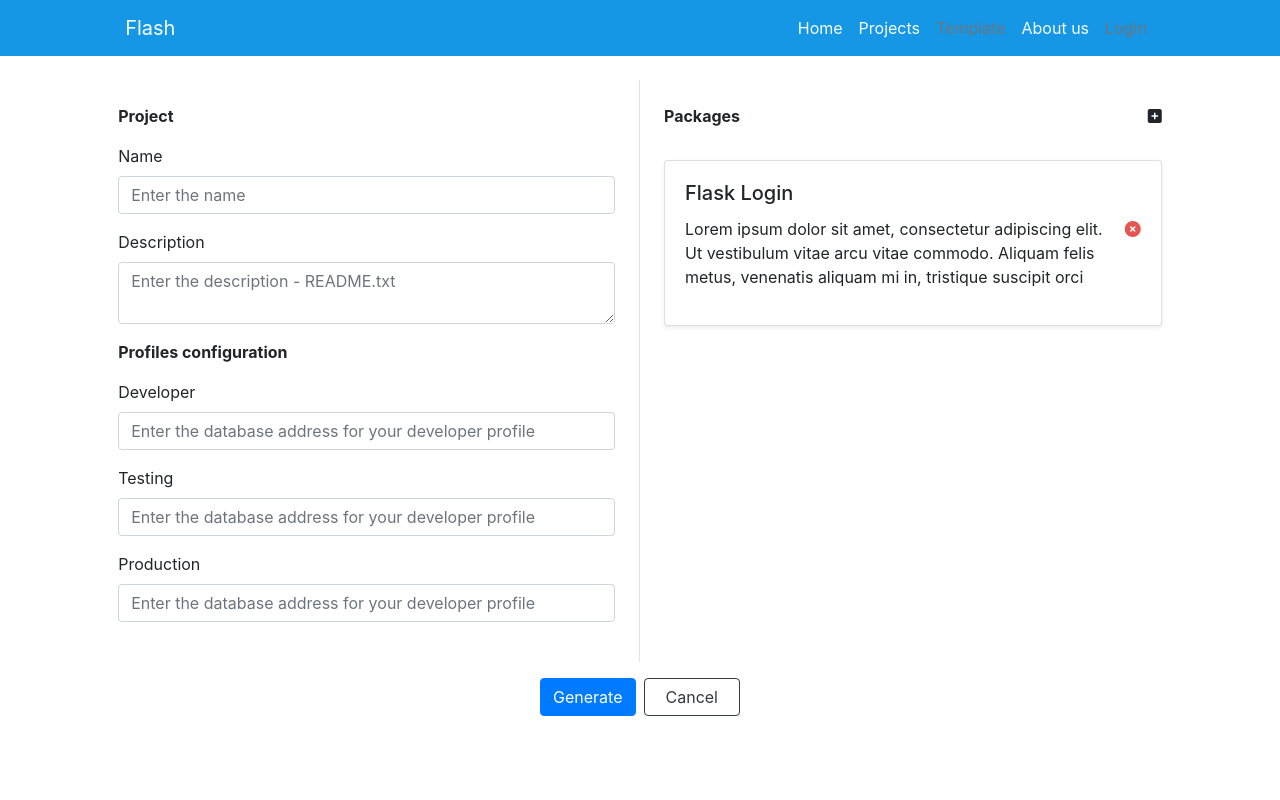
After one commit to DavidIriondo/Flash, a Spring Boot app: page /flash/v1/project in a window 1280 px wide. The commit adds this page. Run offline with Spring Boot 4, Linux system fonts and the light colour scheme; some libraries are stand-ins or nearby versions.

Commit message:
Building project page structure
Everything go well at the moment

```diff
--- /dev/null
+++ b/flash/src/main/java/com/project/flash/controllers/ProjectController.java
@@ -0,0 +1,6 @@
+package com.project.flash.controllers;
+
+public interface ProjectController {
+
+    String projectPage();
+}
--- /dev/null
+++ b/flash/src/main/java/com/project/flash/controllers/impl/ProjectControllerImpl.java
@@ -0,0 +1,20 @@
+package com.project.flash.controllers.impl;
+
+import com.project.flash.controllers.ProjectController;
+import com.project.flash.utils.constants.WebConstants;
+
+import org.springframework.stereotype.Controller;
+import org.springframework.web.bind.annotation.GetMapping;
+import org.springframework.web.bind.annotation.RequestMapping;
+
+@Controller
+@RequestMapping(WebConstants.APPLICATION_NAME + WebConstants.API_VERSION_1 + WebConstants.PROJECT_PAGE)
+public class ProjectControllerImpl implements ProjectController{
+
+    @Override
+    @GetMapping()
+    public String projectPage() {
+        // TODO Auto-generated method stub
+        return "project/project";
+    }
+}
--- a/flash/src/main/java/com/project/flash/utils/constants/WebConstants.java
+++ b/flash/src/main/java/com/project/flash/utils/constants/WebConstants.java
@@ -9,6 +9,7 @@ public class WebConstants {
     //Specific resource
     public static final String HOME_PAGE = "/home";
     public static final String ABOUT_PAGE = "/about-us";
+    public static final String PROJECT_PAGE = "/project";
 
     //Resources
     public static final String RESOURCE_ID = "/{id}";
--- a/flash/src/main/resources/templates/about-us/about-us.html
+++ b/flash/src/main/resources/templates/about-us/about-us.html
@@ -1,14 +1,14 @@
 <!DOCTYPE html>
 <html lang="en">
 <head>
-    <th:block th:replace="templates/main :: main-head">
+    <th:block th:replace="fragments/main :: main-head">
     </th:block>
     <link rel="stylesheet" href="/css/about-us.css">
 </head>
 <body>
     <div class="container-flow h-100 white-flash-b">
             <!--MENU-->
-        <div th:replace="templates/main :: main-menu"></div>
+        <div th:replace="fragments/main :: main-menu"></div>
         <div class="w100"></div>
         <div class="row  justify-content-center h-75 ">
             <div class="w-100"></div>
@@ -32,5 +32,6 @@
             </div>
         </div>
     </div>
+    <th:block th:replace="fragments/main :: main-bootstrap-scripts"></th:block>
 </body>
 </html>
--- a/flash/src/main/resources/templates/templates/main.html
+++ b/flash/src/main/resources/templates/fragments/main.html
@@ -30,10 +30,10 @@
                 <div class="collapse navbar-collapse justify-content-end" id="menu">
                     <nav class="navbar-nav">
                     <a class="nav-link white-flash-c" href="/flash/v1/home">Home</a>
-                    <a class="nav-link white-flash-c" href="#">Projects</a>
-                    <a class="nav-link white-flash-c" href="#">Template</a>
+                    <a class="nav-link white-flash-c" href="/flash/v1/project">Projects</a>
+                    <a class="nav-link white-flash-c disabled" href="#">Template</a>
                     <a class="nav-link white-flash-c" href="/flash/v1/about-us">About us</a>
-                    <a class="nav-link white-flash-c" href="#">Login</a>
+                    <a class="nav-link white-flash-c disabled" href="#">Login</a>
                     </nav>
                 </div>
             </nav>
@@ -42,10 +42,10 @@
         <!--Main content-->
     </div>
 
-
-
-<script src="https://cdnjs.cloudflare.com/ajax/libs/jquery/3.5.1/jquery.slim.min.js"></script>
-<script src="https://cdnjs.cloudflare.com/ajax/libs/popper.js/1.16.1/umd/popper.min.js"></script>
-<script src="https://cdnjs.cloudflare.com/ajax/libs/twitter-bootstrap/4.6.0/js/bootstrap.min.js"></script>
+    <th:block th:fragment="main-bootstrap-scripts">
+        <script src="https://cdnjs.cloudflare.com/ajax/libs/jquery/3.5.1/jquery.slim.min.js"></script>
+    <script src="https://cdnjs.cloudflare.com/ajax/libs/popper.js/1.16.1/umd/popper.min.js"></script>
+    <script src="https://cdnjs.cloudflare.com/ajax/libs/twitter-bootstrap/4.6.0/js/bootstrap.min.js"></script>
+    </th:block>
 </body>
 </html>
--- /dev/null
+++ b/flash/src/main/resources/templates/project/project.html
@@ -0,0 +1,88 @@
+<!DOCTYPE html>
+<html lang="en">
+<head>
+    <meta charset="UTF-8">
+    <meta name="viewport" content="width=device-width, initial-scale=1.0">
+    <meta http-equiv="X-UA-Compatible" content="ie=edge">
+    <meta name="Description" content="Enter your description here"/>
+    <link rel="stylesheet" href="https://cdnjs.cloudflare.com/ajax/libs/twitter-bootstrap/4.6.0/css/bootstrap.min.css">
+    <link rel="stylesheet" href="https://cdnjs.cloudflare.com/ajax/libs/font-awesome/5.15.4/css/all.min.css">
+    <link rel="stylesheet" href="/css/project.css">
+    <link rel="stylesheet" href="/css/constants.css">
+    <link rel="stylesheet" href="/css/main.css">
+    <title>Flash</title>
+</head>
+<body>
+    <div class="container-flow">
+        <!--MENU NAVBAR-->
+        <div th:replace="fragments/main :: main-menu"></div>
+        <!--MAIN CONTENT-->
+        <div class="row justify-content-center">
+            <!--FORM-->
+            <div class="col-lg-5 border-right flex-column p-4 mt-4">
+                <form>
+                    <p class="font-weight-bold">Project</p>
+                    <div class="form-group">
+                      <label>Name</label>
+                      <input type="text" class="form-control text-truncate" placeholder="Enter the name">
+                    </div>
+                    <div class="form-group">
+                      <label>Description</label>
+                      <textarea type="text" class="form-control text-truncate" placeholder="Enter the description - README.txt"></textarea>
+                    </div>
+                    <p class="font-weight-bold">Profiles configuration</p>
+                    <div class="form-group">
+                        <label for="">Developer</label>
+                        <input type="text" class="form-control text-truncate" placeholder="Enter the database address for your developer profile">
+                    </div>
+                    <div class="form-group">
+                        <label for="">Testing</label>
+                        <input type="text" class="form-control text-truncate" placeholder="Enter the database address for your developer profile">
+                    </div>
+                    <div class="form-group">
+                        <label for="">Production</label>
+                        <input type="text" class="form-control text-truncate" placeholder="Enter the database address for your developer profile">
+                    </div>
+                  </form>
+            </div>
+            <!--PAKAGES-->
+            <div class="col-lg-5 p-4 mt-4">
+                <div class="d-flex justify-content-between">
+                    <p class="font-weight-bold">Packages</p>
+                    <p><i class="fas fa-plus-square"></i></p>
+                </div>
+                <div class=" mt-3" id="packages-container">
+                    <!--CARDS-->
+                    <div class="card shadow-sm">
+                        <div class="card-body">
+                            <h5 class="card-title">Flask Login</h5>
+                            <div class="d-flex justify-content-between">
+                                <p class="card-text mr-2">
+                                    Lorem ipsum dolor sit amet, consectetur adipiscing elit.
+                                     Ut vestibulum vitae arcu vitae commodo. Aliquam felis metus, venenatis aliquam mi in,
+                                      tristique suscipit orci
+                                </p>
+                                <p>
+                                    <i class="fas fa-times-circle red-flash-c"></i>
+                                </p>
+                            </div>
+                        </div>
+                    </div>
+
+                </div>
+            </div>
+        </div>
+        <!--BUTTONS-->
+        <div class="row justify-content-center">
+            <div class="col-lg-3  mt-3 ">
+                <div class=" align-items-center d-flex justify-content-center">
+                    <button type="button" class="btn btn-primary mr-2">Generate</button>
+                    <button type="button" class="btn btn-outline-dark">&nbsp Cancel &nbsp</button>
+                </div>
+            </div>
+        </div>
+    </div>
+    <th:block th:replace="fragments/main :: main-bootstrap-scripts"></th:block>
+    <script src="https://kit.fontawesome.com/dc6611e35b.js" crossorigin="anonymous"></script>
+</body>
+</html>
```
Also changed, not shown: flash/src/main/resources/templates/home/home.html (+3 -5 lines), flash/src/main/resources/static/css/project.css (added), 6 other files.
